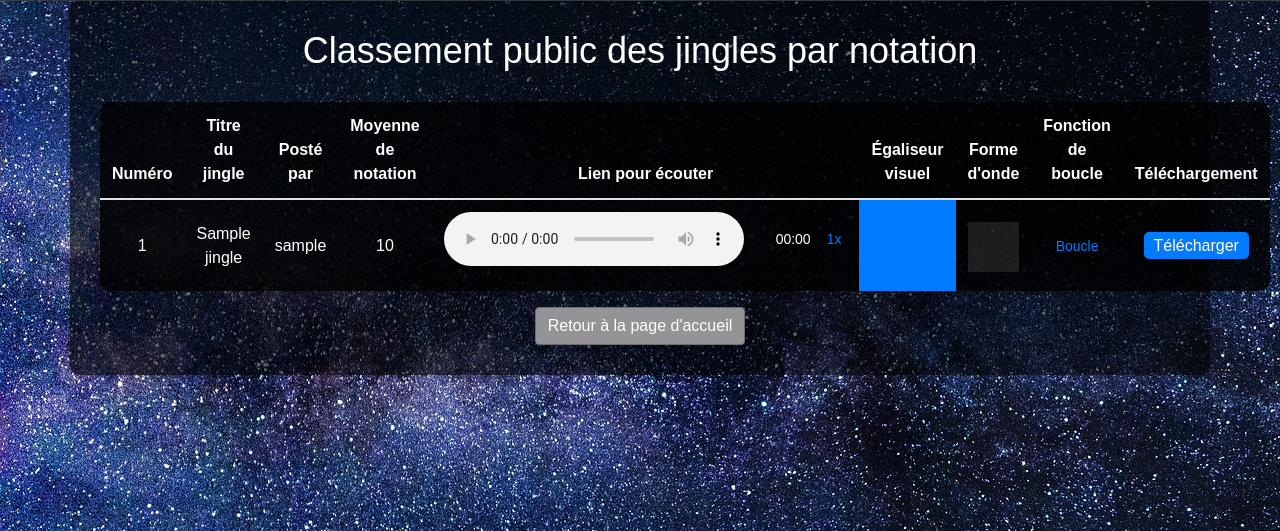
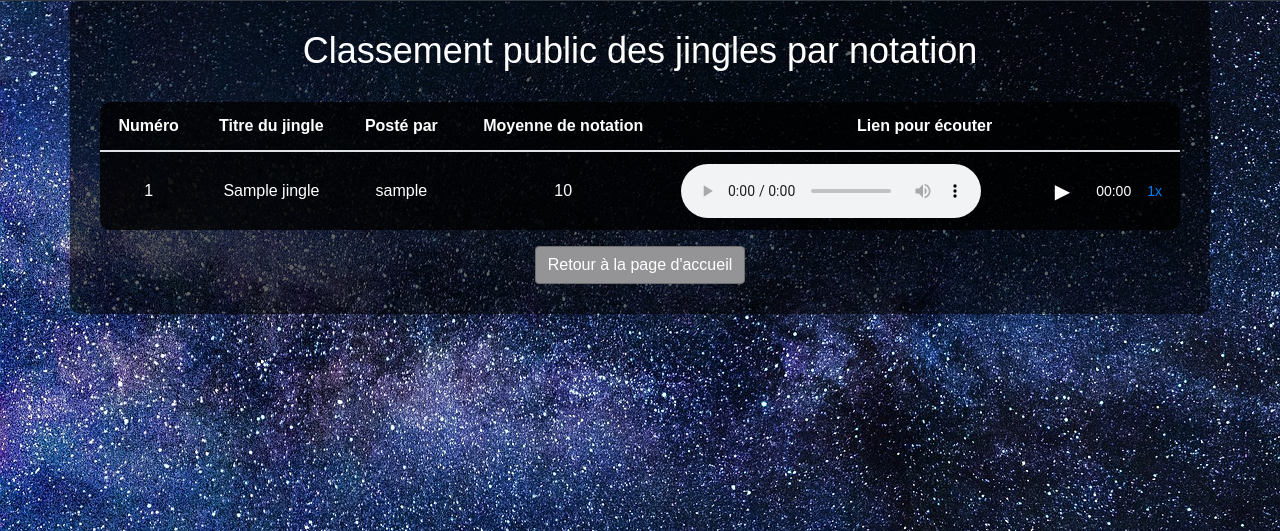
Before and after one commit to Viggsengetass/jingle_contest, a PHP site: page /ranking.php in a window 1280 px wide. Shown: the part 177-708 px from the top of the page. Run offline with PHP 8.4, Linux system fonts and the light colour scheme; tables that the repository leaves empty or names only in its code hold one stand-in row (values such as "Sample post").

Commit message:
jgiugjig

```diff
--- a/js/ranking.js
+++ b/js/ranking.js
@@ -9,12 +9,8 @@ document.addEventListener("DOMContentLoaded", function () {
         const progressBarFill = audioContainer.querySelector(".progress-bar-fill");
         const timer = audioContainer.querySelector(".timer");
         const speedButton = audioContainer.querySelector(".speed-button");
-        const visualizer = audioContainer.querySelector(".visualizer");
-        const waveformCanvas = audioContainer.querySelector(".waveform");
-        const loopButton = audioContainer.querySelector(".loop-button");
 
         let isPlaying = false;
-        let isLooping = false;
 
         playPauseButton.addEventListener("click", function () {
             if (isPlaying) {
@@ -60,20 +56,6 @@ document.addEventListener("DOMContentLoaded", function () {
             audio.playbackRate = playbackSpeeds[playbackSpeedIndex];
             speedButton.textContent = playbackSpeeds[playbackSpeedIndex] + "x";
         });
-
-        // Code pour l'égaliseur visuel ici
-
-        // Code pour la forme d'onde ici
-
-        loopButton.addEventListener("click", function () {
-            if (isLooping) {
-                audio.loop = false;
-                isLooping = false;
-            } else {
-                audio.loop = true;
-                isLooping = true;
-            }
-        });
     });
 
     function formatTime(seconds) {
--- a/ranking.php
+++ b/ranking.php
@@ -30,10 +30,6 @@ $result = mysqli_query($conn, $query);
             <th>Posté par</th>
             <th>Moyenne de notation</th>
             <th>Lien pour écouter</th>
-            <th>Égaliseur visuel</th>
-            <th>Forme d'onde</th>
-            <th>Fonction de boucle</th>
-            <th>Téléchargement</th>
         </tr>
         </thead>
         <tbody>
@@ -52,7 +48,7 @@ $result = mysqli_query($conn, $query);
             echo "Votre navigateur ne prend pas en charge l'élément audio.";
             echo "</audio>";
             echo "<div class='custom-audio-player'>";
-            echo "<button class='play-pause-button' data-playing='false'></button>";
+            echo "<button class='play-pause-button' data-playing='false'>▶</button>";
             echo "<div class='timeline-container'>";
             echo "<div class='timeline'>";
             echo "<div class='progress-bar'></div>";
@@ -62,10 +58,6 @@ $result = mysqli_query($conn, $query);
             echo "<button class='speed-button'>1x</button>";
             echo "</div>";
             echo '</td>';
-            echo "<td class='visualizer'></td>";
-            echo "<td><canvas class='waveform'></canvas></td>";
-            echo "<td><button class='loop-button'>Boucle</button></td>";
-            echo "<td><a href='{$row['jingle_file_path']}' download class='download-link'>Télécharger</a></td>";
             echo "</tr>";
             $rank++;
         }
--- a/style/ranking.css
+++ b/style/ranking.css
@@ -74,6 +74,7 @@ h1 {
     width: 0;
     background-color: #007bff;
     position: absolute;
+    transition: width 0.1s ease-in-out;
 }
 
 .timer {
@@ -94,49 +95,3 @@ h1 {
 .speed-button:hover {
     color: #0056b3;
 }
-
-/* Style de l'égaliseur visuel */
-.visualizer {
-    width: 100%;
-    height: 4px;
-    background-color: #007bff;
-    margin-top: 10px;
-}
-
-/* Style de la forme d'onde */
-.waveform {
-    width: 100%;
-    height: 50px;
-    background-color: rgba(255, 255, 255, 0.1);
-    margin-top: 10px;
-}
-
-/* Style du bouton de boucle */
-.loop-button {
-    background-color: transparent;
-    border: none;
-    outline: none;
-    cursor: pointer;
-    font-size: 14px;
-    color: #007bff;
-    transition: color 0.3s;
-}
-
-.loop-button:hover {
-    color: #0056b3;
-}
-
-/* Style du bouton de téléchargement */
-.download-link {
-    background-color: #007bff;
-    color: #fff;
-    border: none;
-    padding: 5px 10px;
-    text-decoration: none;
-    border-radius: 5px;
-    transition: background-color 0.3s;
-}
-
-.download-link:hover {
-    background-color: #0056b3;
-}
```
